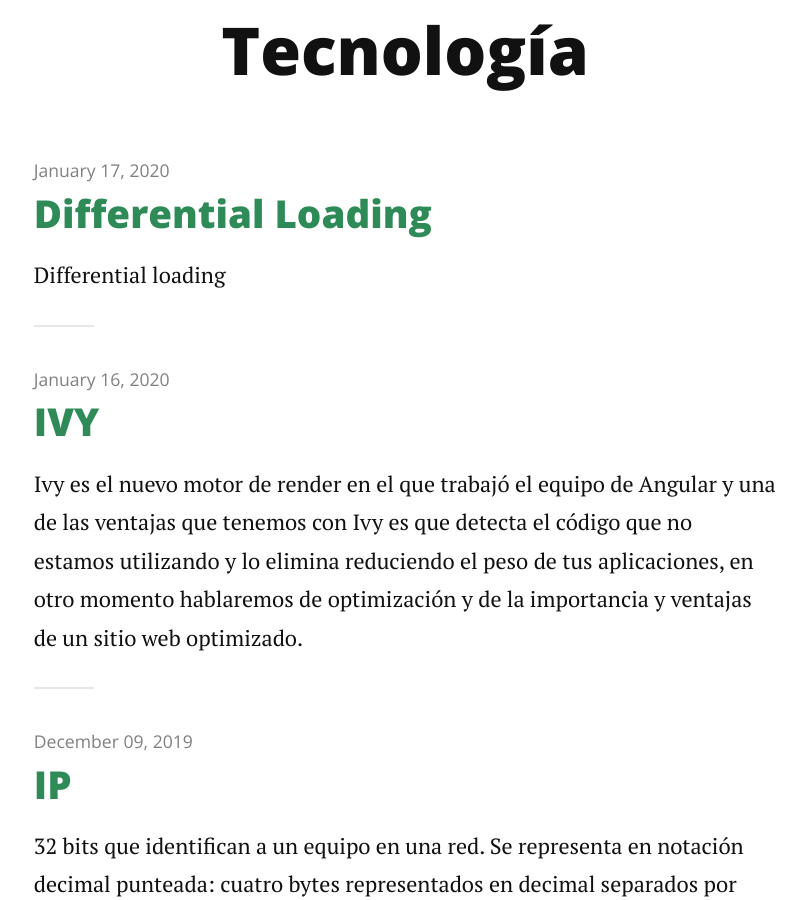
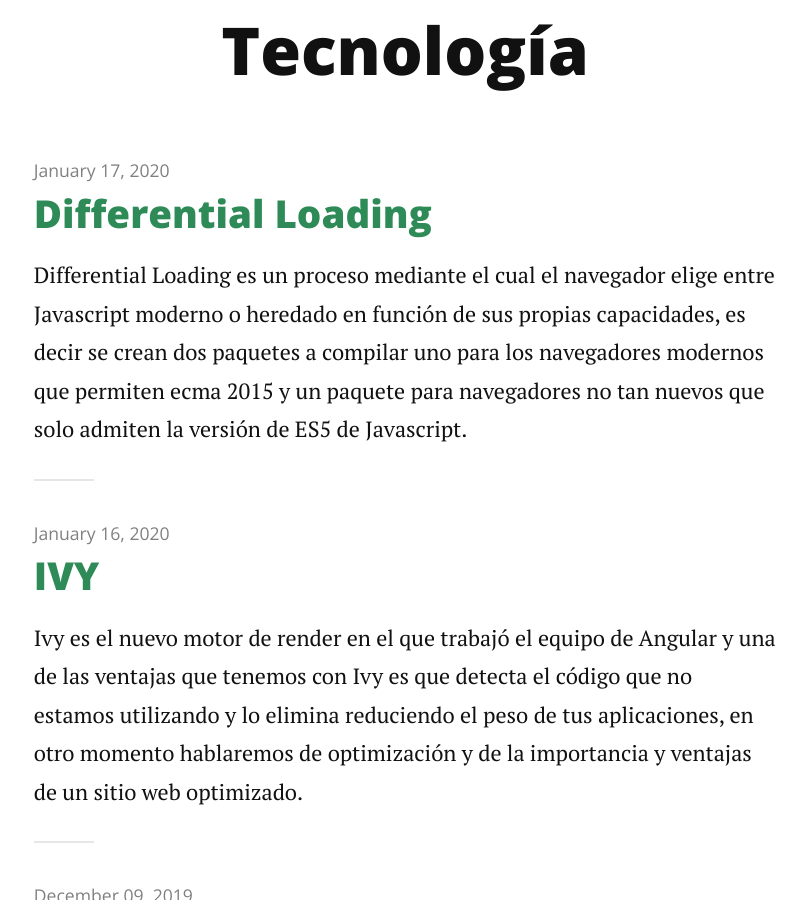
Before and after one commit to jonathanduarte/Terminos, a Jekyll site: the page built from index.html, in a window 1280 px wide and 900 px high, scrolled down 347 px. Shown: the whole window, without its empty margins (235-1041 px from the left). Built offline with Jekyll 4.4.1, drawn with Linux system fonts in a browser that asks for light colours; nearby versions of some CDN libraries; the list of posts is cut into pages by our own code.

Commit message:
differential loading description

```diff
--- a/_posts/2019-01-17-diferential-loading.md
+++ b/_posts/2019-01-17-diferential-loading.md
@@ -4,7 +4,7 @@ title:  "Differential Loading"
 date:   2020-01-17
 Author: Jonathan Duarte
 shared-text: "Sabes lo que es Differential Loading? te invito a leer sobre el tema en:"
-description: Differential loading
+description: Differential Loading es un proceso mediante el cual el navegador elige entre Javascript moderno o heredado en función de sus propias capacidades, es decir se crean dos paquetes a compilar uno para los navegadores modernos que permiten ecma 2015 y un paquete para navegadores no tan nuevos que solo admiten la versión de ES5 de Javascript.
 ---
 
 
```
